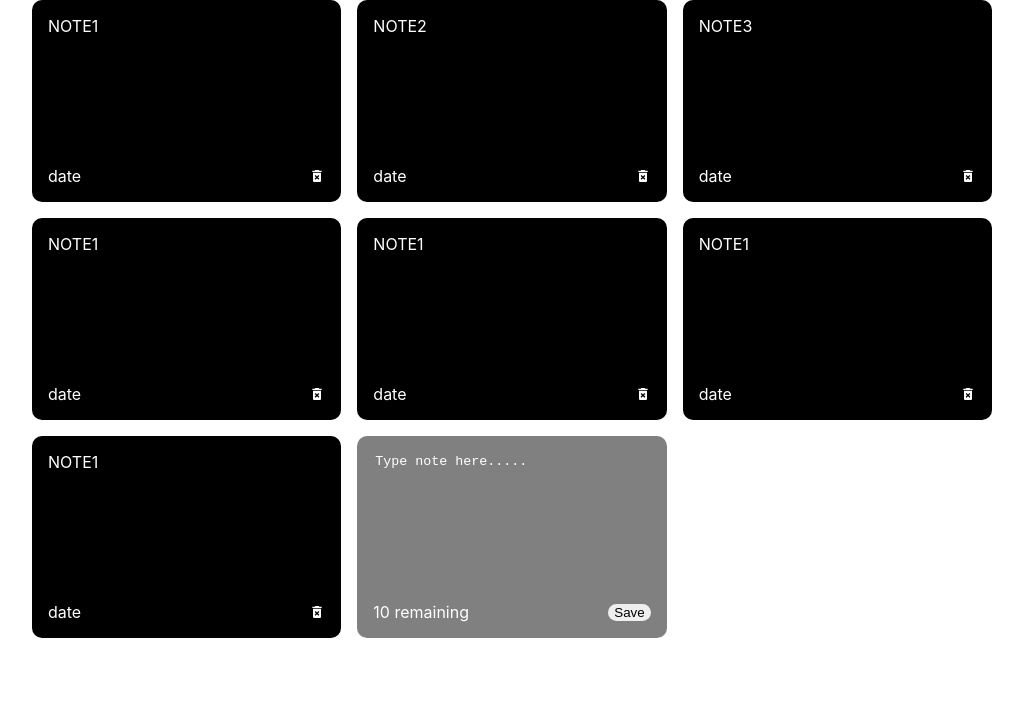
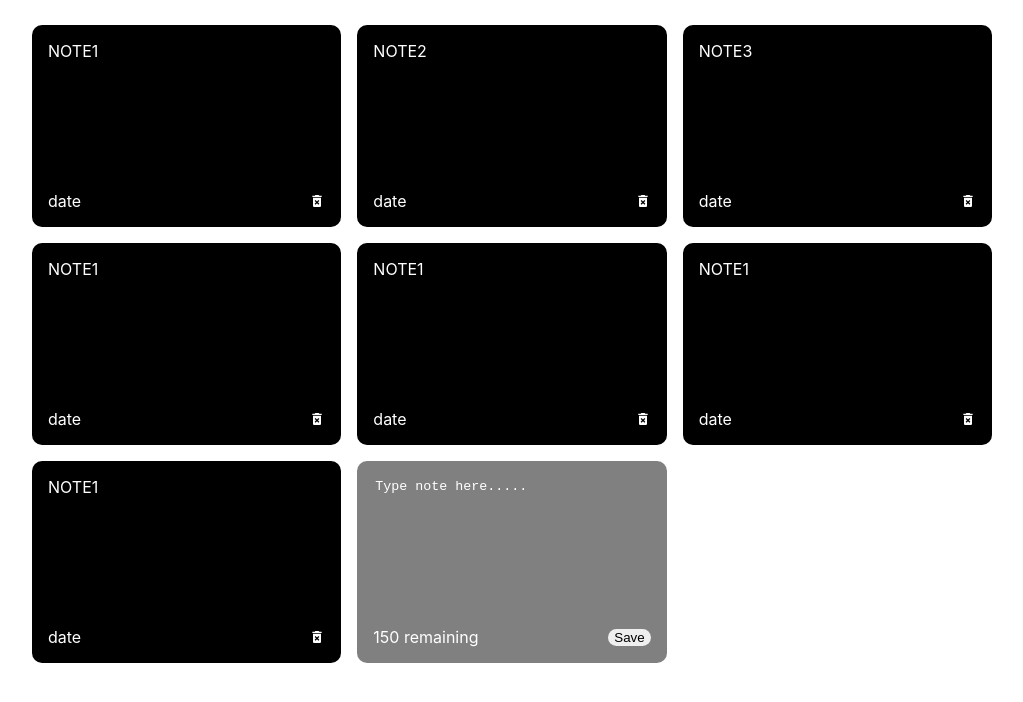
Before and after one commit to vidhik2002/Note, a React (Create React App) app: page / in a window 1280 px wide. Shown: the top 702 px of the page, without its empty margins (128-1151 px from the left). Built offline with nearby package versions, Linux system fonts and the light colour scheme.

Commit message:
fix: error

```diff
--- a/src/components/addNote.js
+++ b/src/components/addNote.js
@@ -2,7 +2,7 @@ import { useState } from "react";
 
 const Add = ({handlesaveNote}) => {
     const[addnote, setaddnote] = useState('')//text of the note
-    const characterLimit = 10
+    const characterLimit = 150
 
     const Change = (e) => {
         if(characterLimit - e.target.value.length >= 0 ){
--- a/src/index.css
+++ b/src/index.css
@@ -28,6 +28,7 @@ code {
   auto-fill,
   minmax(250px, 1fr)
   );
+  margin-top: 25px;
 }
 .notes {
   background-color: black;
@@ -91,6 +92,10 @@ textarea:focus{
   justify-content: space-between;
 }
 
+.delete {
+  cursor: pointer;
+}
+
     /* .bottom{
       padding-bottom: 2px;
       display: flex;
```
Also changed, not shown: src/components/Note.js (line endings or trailing spaces), src/components/list.js (line endings or trailing spaces).
